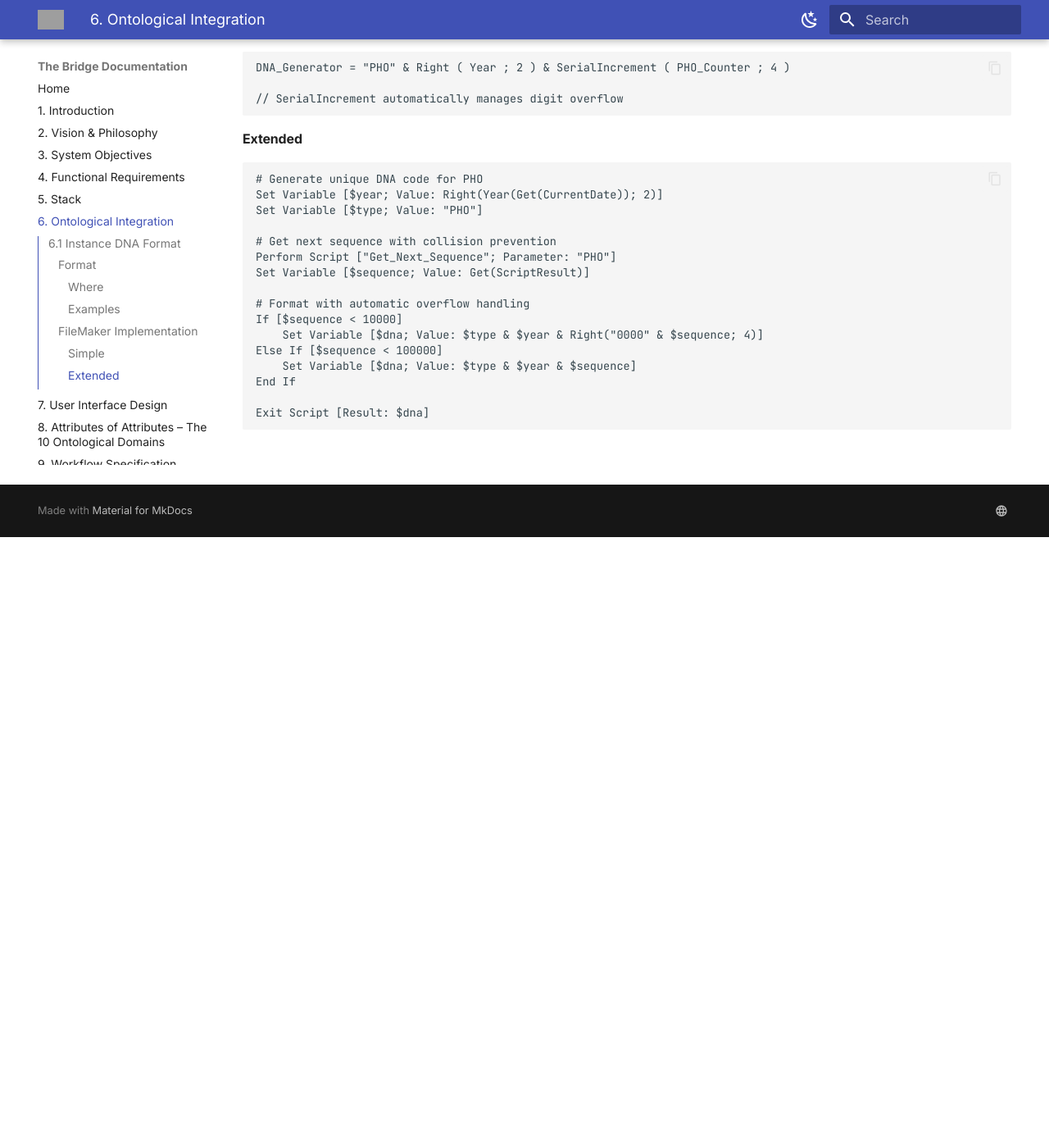
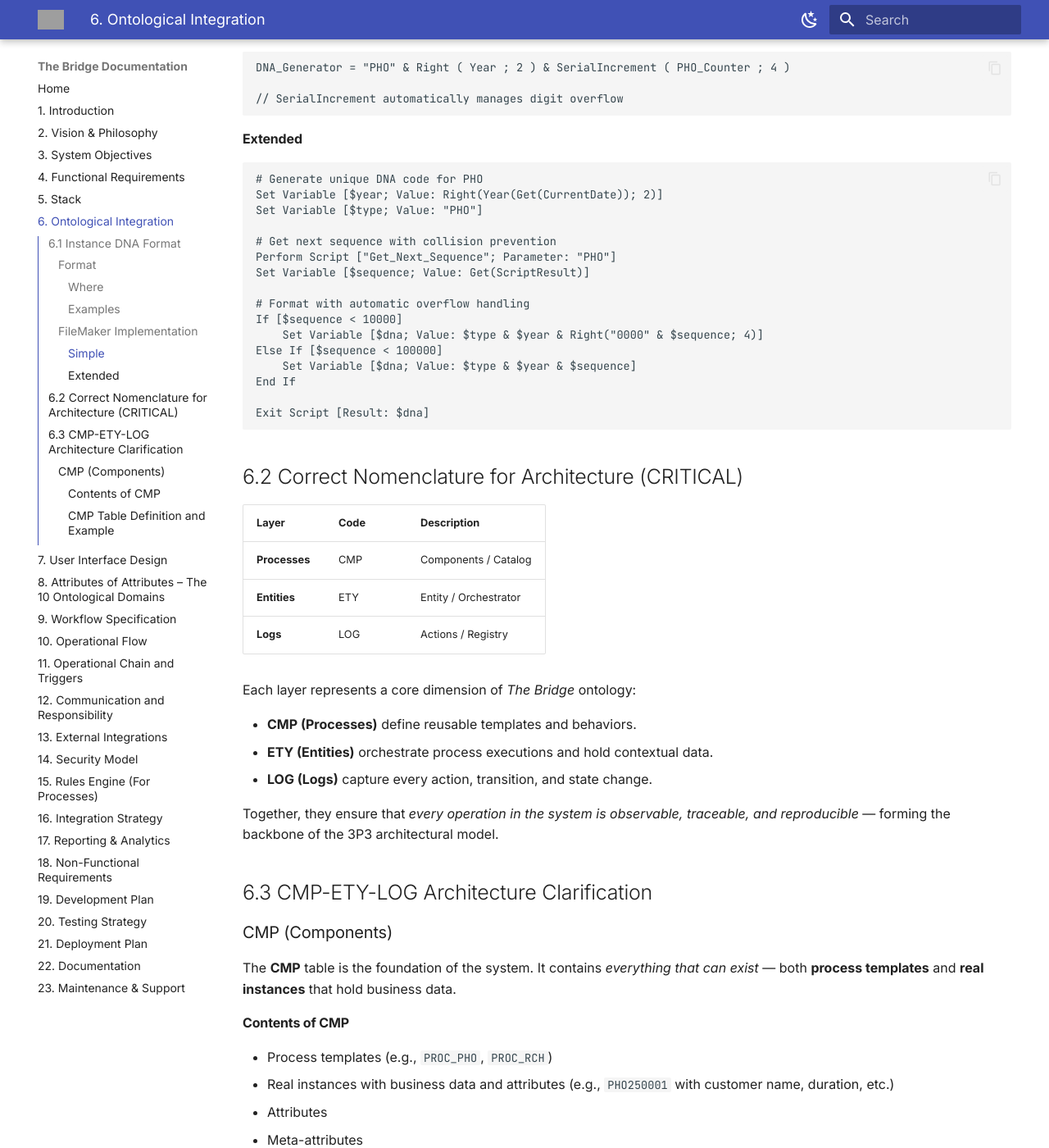
Before and after one commit to caufero/thebridge-docs, an MkDocs documentation site: the page built from docs/06-ontological-integration.md, in a window 1280 px wide and 1400 px high, scrolled down 745 px. Shown: the whole window at 82% size. Built offline with MkDocs 1.6.1 and Material for MkDocs 9.7.7, drawn with Linux system fonts in a browser that asks for light colours; some of the changed text lies outside the part shown; grey boxes are pictures that could not be loaded.

Commit message:
Update 06-ontological-integration.md

````diff
--- a/docs/06-ontological-integration.md
+++ b/docs/06-ontological-integration.md
@@ -47,3 +47,58 @@ End If
 
 Exit Script [Result: $dna]
 ```
+
+## 6.2 Correct Nomenclature for Architecture (CRITICAL)
+
+| **Layer**     | **Code** | **Description**               |
+|----------------|----------|-------------------------------|
+| **Processes**  | CMP      | Components / Catalog          |
+| **Entities**   | ETY      | Entity / Orchestrator         |
+| **Logs**       | LOG      | Actions / Registry            |
+
+Each layer represents a core dimension of *The Bridge* ontology:
+
+- **CMP (Processes)** define reusable templates and behaviors.
+- **ETY (Entities)** orchestrate process executions and hold contextual data.
+- **LOG (Logs)** capture every action, transition, and state change.
+
+Together, they ensure that *every operation in the system is observable, traceable, and reproducible* — forming the backbone of the 3P3 architectural model.
+
+## 6.3 CMP-ETY-LOG Architecture Clarification
+
+### CMP (Components)
+
+The **CMP** table is the foundation of the system. It contains *everything that can exist* — both **process templates** and **real instances** that hold business data.
+
+#### Contents of CMP
+- Process templates (e.g., `PROC_PHO`, `PROC_RCH`)
+- Real instances with business data and attributes (e.g., `PHO250001` with customer name, duration, etc.)
+- Attributes
+- Meta-attributes
+
+#### CMP Table Definition and Example
+The `CMP` table stores both templates and instances in a unified, flexible structure.
+
+```sql
+CREATE TABLE CMP (
+    ID UUID PRIMARY KEY,
+    DNA_Code TEXT UNIQUE,
+    Template_ID TEXT,
+    Template_JSON JSON,
+    Instance_JSON JSON,
+    Attributes_Metadata_JSON JSON,
+    Created TIMESTAMP,
+    Creator TEXT,
+    Modified TIMESTAMP,
+    Modifier TEXT
+);
+```
+
+-- Example of Instance_JSON in CMP (Phone Call: PHO250001)
+```json
+{
+    "caller": "Mario",
+    "duration": 18,
+    "outcome": "Sale"
+}
+```
````
